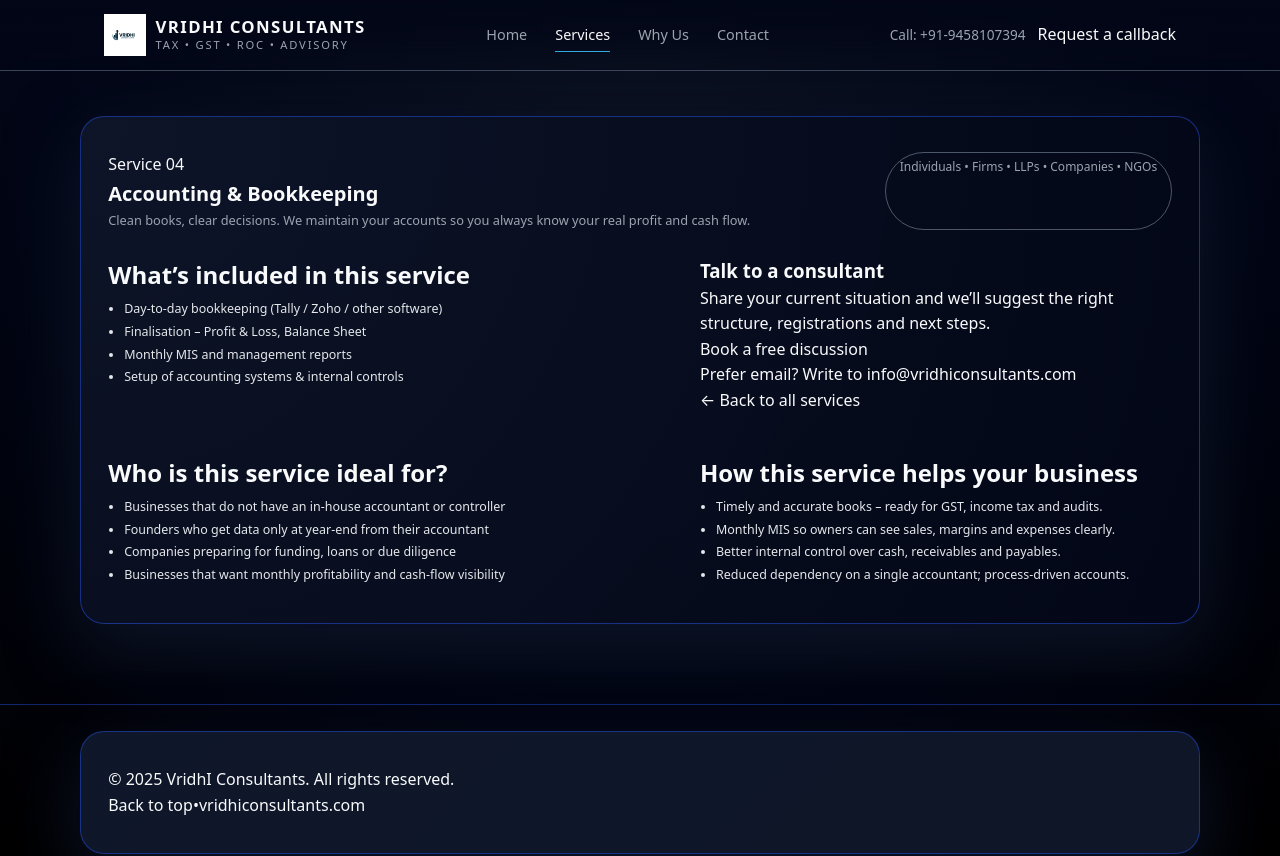
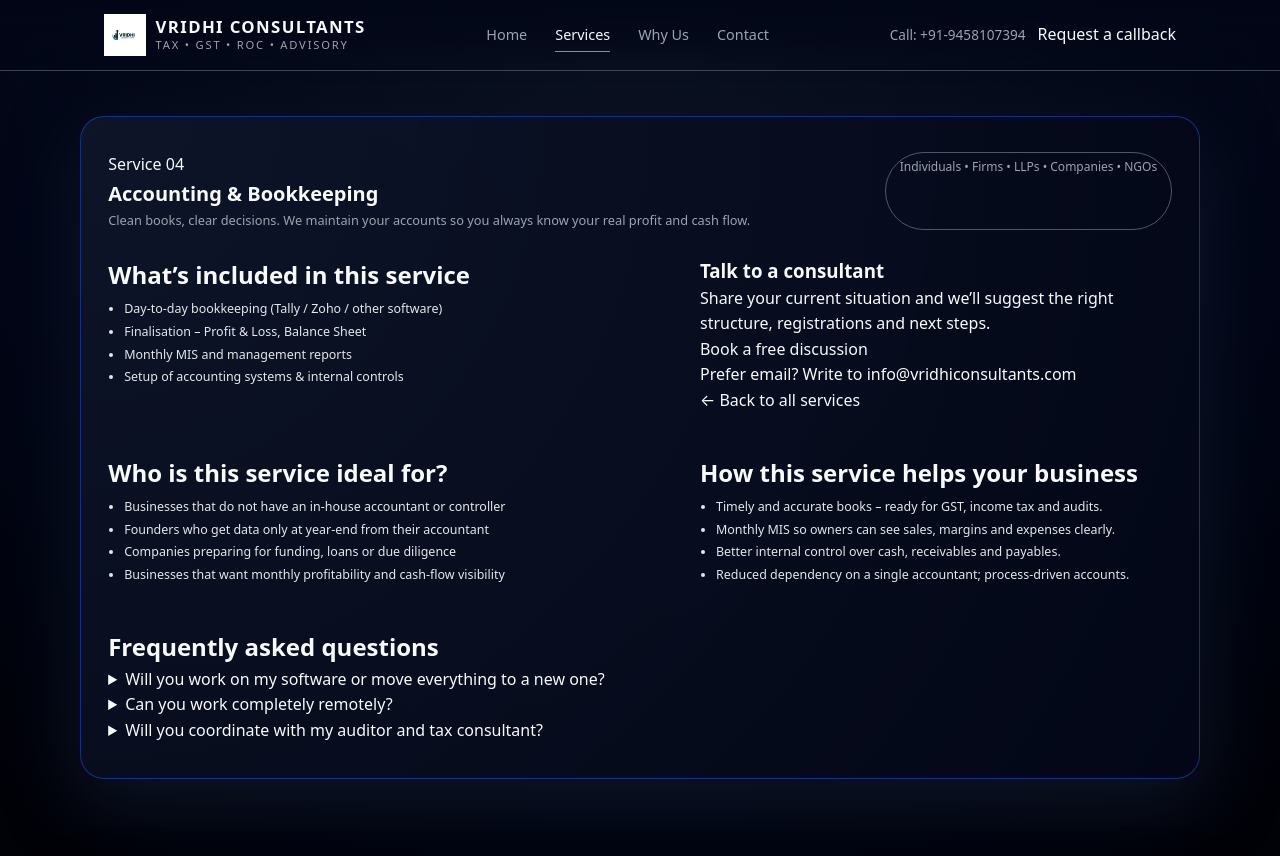
Before and after one commit to KP-1306/vridhi-consultants, a React (Vite) app: page /services/accounting-bookkeeping in a window 1280 px wide. Shown: the top 856 px of the page. Built offline with nearby package versions, Linux system fonts and the light colour scheme.

Commit message:
Update ServiceDetail.jsx

```diff
--- a/src/pages/ServiceDetail.jsx
+++ b/src/pages/ServiceDetail.jsx
@@ -40,7 +40,7 @@ export default function ServiceDetail() {
           </div>
         </div>
 
-        {/* Core inclusions + contact card */}
+        {/* Main content: inclusions + contact card */}
         <div className="two-col">
           <div>
             <h2 className="service-detail-subtitle">
@@ -77,7 +77,7 @@ export default function ServiceDetail() {
           </aside>
         </div>
 
-        {/* Extra: who it’s for + benefits */}
+        {/* Who it’s for + benefits */}
         {(service.whoFor && service.whoFor.length > 0) ||
         (service.benefits && service.benefits.length > 0) ? (
           <div style={{ marginTop: "2.5rem" }}>
@@ -110,6 +110,23 @@ export default function ServiceDetail() {
             </div>
           </div>
         ) : null}
+
+        {/* FAQs */}
+        {service.faqs && service.faqs.length > 0 && (
+          <div style={{ marginTop: "2.5rem" }}>
+            <h2 className="service-detail-subtitle">
+              Frequently asked questions
+            </h2>
+            <div className="service-faq-list">
+              {service.faqs.map((faq, idx) => (
+                <details key={idx} className="service-faq-item">
+                  <summary>{faq.question}</summary>
+                  <p>{faq.answer}</p>
+                </details>
+              ))}
+            </div>
+          </div>
+        )}
       </div>
     </section>
   );
```
